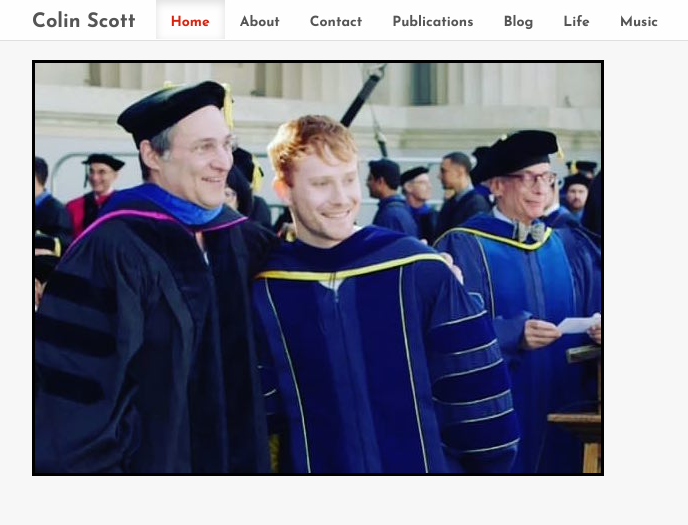
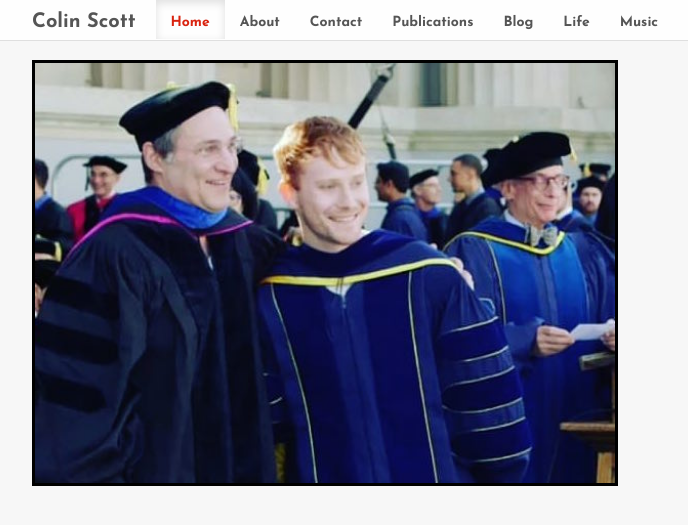
Before and after one commit to colin-scott/personal_website, a Jekyll site: the page built from index.html, in a window 1280 px wide. Shown: the top 525 px of the page, without its empty margins (23-711 px from the left). Built offline with Jekyll 4.4.1, drawn with Linux system fonts in a browser that asks for light colours; Markdown is read by kramdown in place of the engine named in the settings.

Commit message:
Resize imaget

```diff
--- a/index.html
+++ b/index.html
@@ -6,4 +6,4 @@ description: "Colin Scott's Homepage"
 ---
 
 <img src="profile.jpg" border="black"
-style="border: solid black 3px;"> <br />
+style="border: solid black 3px;" width="580"> <br />
```
